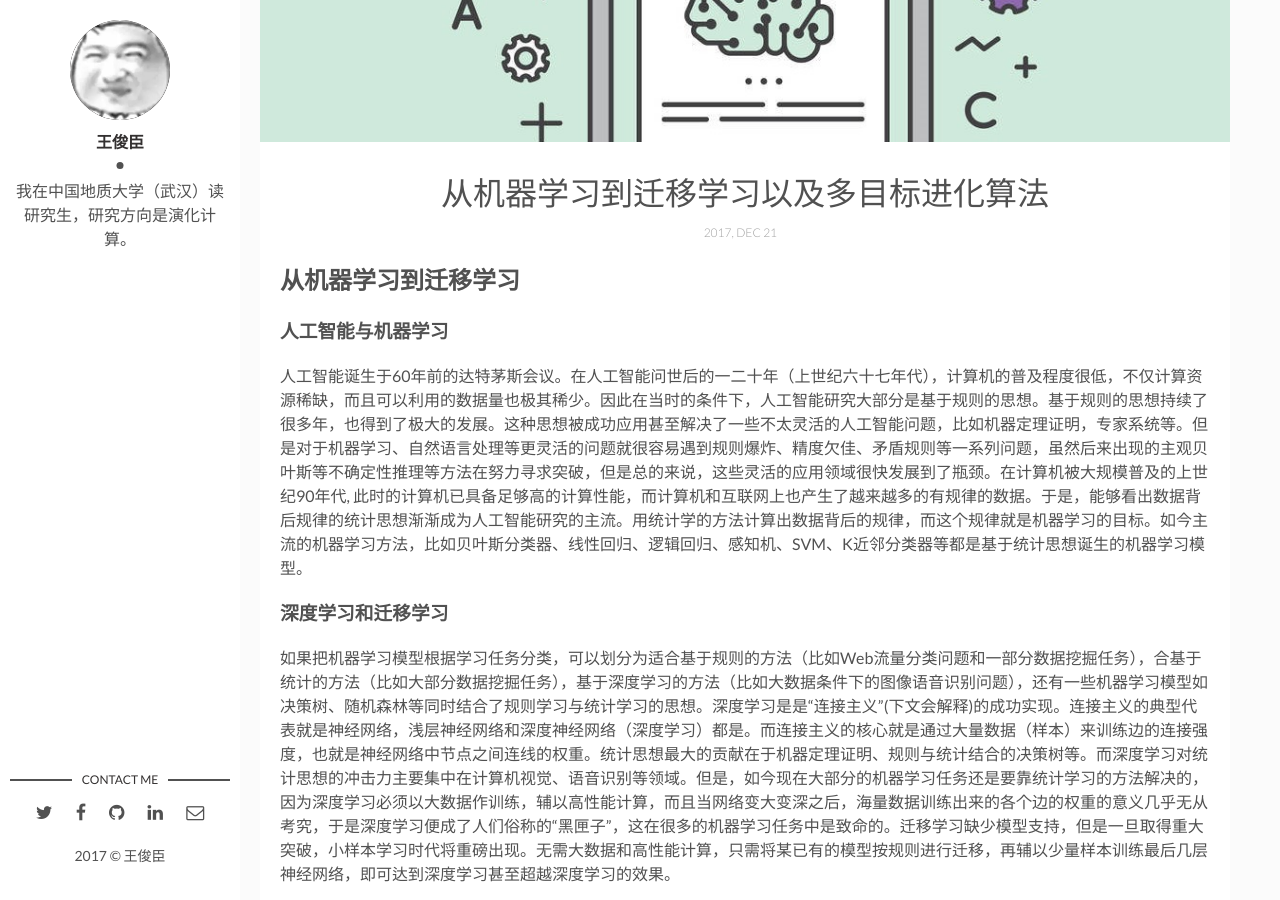
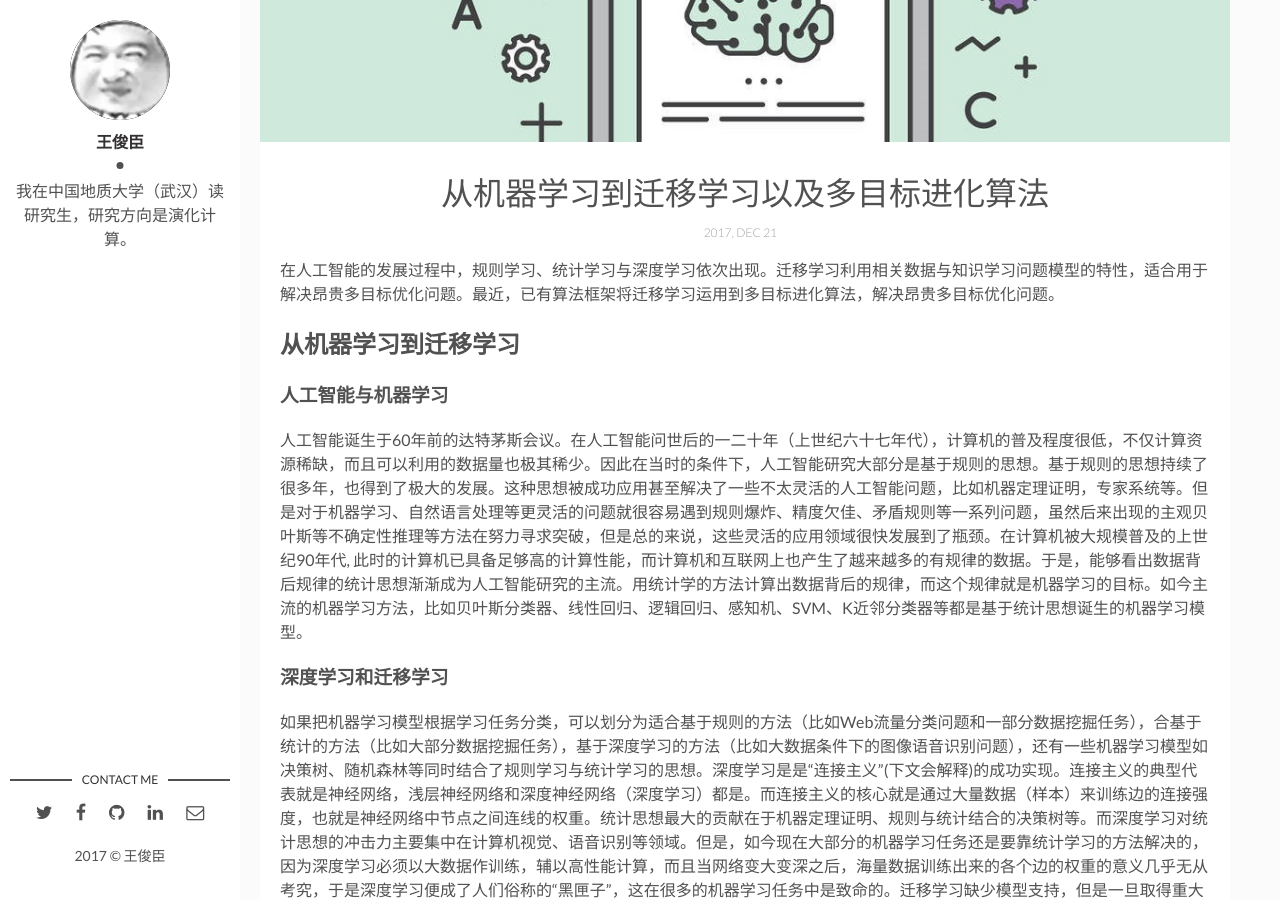
Before and after one commit to WangJunChen567/WangJunChen567.github.io, a Jekyll site: the page built from _posts/2017-12-21-course-paper1.markdown, in a window 1280 px wide and 900 px high, scrolled down 378 px. Built offline with Jekyll 4.4.1, drawn with Linux system fonts in a browser that asks for light colours; comment, search, counter and statistics services are not loaded.

Commit message:
little fix

```diff
--- a/_posts/2017-12-21-course-paper1.markdown
+++ b/_posts/2017-12-21-course-paper1.markdown
@@ -6,6 +6,7 @@ description: 在人工智能的发展过程中，规则学习、统计学习与
 img: course-paper1.jpg # Add image post (optional)
 tags: [迁移学习, 多目标优化]
 ---
+在人工智能的发展过程中，规则学习、统计学习与深度学习依次出现。迁移学习利用相关数据与知识学习问题模型的特性，适合用于解决昂贵多目标优化问题。最近，已有算法框架将迁移学习运用到多目标进化算法，解决昂贵多目标优化问题。
 ## 从机器学习到迁移学习
 ### 人工智能与机器学习
 人工智能诞生于60年前的达特茅斯会议。在人工智能问世后的一二十年（上世纪六十七年代），计算机的普及程度很低，不仅计算资源稀缺，而且可以利用的数据量也极其稀少。因此在当时的条件下，人工智能研究大部分是基于规则的思想。基于规则的思想持续了很多年，也得到了极大的发展。这种思想被成功应用甚至解决了一些不太灵活的人工智能问题，比如机器定理证明，专家系统等。但是对于机器学习、自然语言处理等更灵活的问题就很容易遇到规则爆炸、精度欠佳、矛盾规则等一系列问题，虽然后来出现的主观贝叶斯等不确定性推理等方法在努力寻求突破，但是总的来说，这些灵活的应用领域很快发展到了瓶颈。在计算机被大规模普及的上世纪90年代, 此时的计算机已具备足够高的计算性能，而计算机和互联网上也产生了越来越多的有规律的数据。于是，能够看出数据背后规律的统计思想渐渐成为人工智能研究的主流。用统计学的方法计算出数据背后的规律，而这个规律就是机器学习的目标。如今主流的机器学习方法，比如贝叶斯分类器、线性回归、逻辑回归、感知机、SVM、K近邻分类器等都是基于统计思想诞生的机器学习模型。
```
